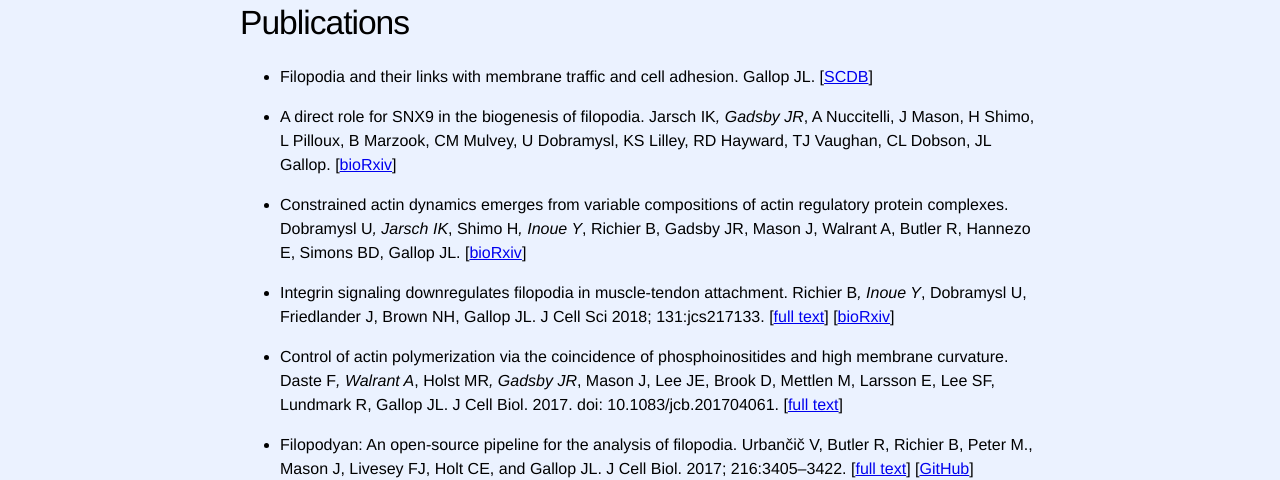
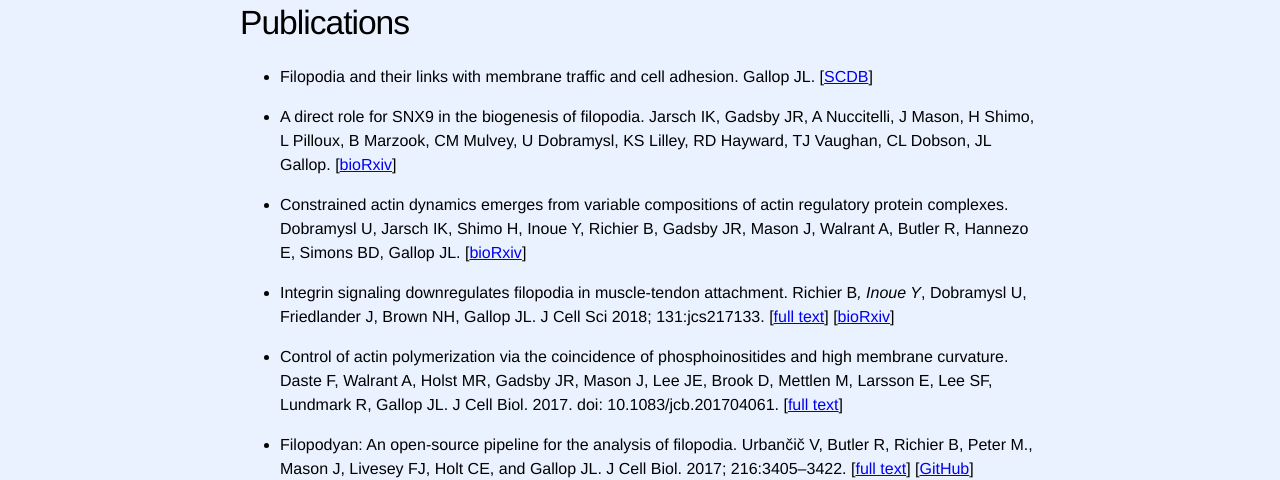
Before and after one commit to Gallop-Lab/gallop-lab.github.io, a Jekyll site: the page built from 5_publications.md, in a window 1280 px wide. Shown: the part 311-791 px from the top of the page. Built offline with Jekyll 4.4.1, drawn with Linux system fonts in a browser that asks for light colours.

```diff
--- a/5_publications.md
+++ b/5_publications.md
@@ -7,10 +7,10 @@ header: |
   </style>
 ---
 * Filopodia and their links with membrane traffic and cell adhesion. Gallop JL. [[SCDB](doi: 10.1016/j.semcdb.2019.11.017)]
-* A direct role for SNX9 in the biogenesis of filopodia.  Jarsch IK*, Gadsby JR*, A Nuccitelli, J Mason, H Shimo, L Pilloux, B Marzook, CM Mulvey, U Dobramysl, KS Lilley, RD Hayward, TJ Vaughan, CL Dobson, JL Gallop. [[bioRxiv](https://doi.org/10.1101/710285)]
-* Constrained actin dynamics emerges from variable compositions of actin regulatory protein complexes. Dobramysl U*, Jarsch IK*, Shimo H*, Inoue Y*, Richier B, Gadsby JR, Mason J, Walrant A, Butler R, Hannezo E, Simons BD, Gallop JL. [[bioRxiv](https://doi.org/10.1101/525725)]
+* A direct role for SNX9 in the biogenesis of filopodia.  Jarsch IK, Gadsby JR, A Nuccitelli, J Mason, H Shimo, L Pilloux, B Marzook, CM Mulvey, U Dobramysl, KS Lilley, RD Hayward, TJ Vaughan, CL Dobson, JL Gallop. [[bioRxiv](https://doi.org/10.1101/710285)]
+* Constrained actin dynamics emerges from variable compositions of actin regulatory protein complexes. Dobramysl U, Jarsch IK, Shimo H, Inoue Y, Richier B, Gadsby JR, Mason J, Walrant A, Butler R, Hannezo E, Simons BD, Gallop JL. [[bioRxiv](https://doi.org/10.1101/525725)]
 * Integrin signaling downregulates filopodia in muscle-tendon attachment. Richier B*, Inoue Y*, Dobramysl U, Friedlander J, Brown NH, Gallop JL. J Cell Sci 2018; 131:jcs217133. [[full text](http://jcs.biologists.org/content/131/16/jcs217133)] [[bioRxiv](https://www.biorxiv.org/content/early/2018/02/23/270546)]
-* Control of actin polymerization via the coincidence of phosphoinositides and high membrane curvature. Daste F*, Walrant A*, Holst MR*, Gadsby JR*, Mason J, Lee JE, Brook D, Mettlen M, Larsson E, Lee SF, Lundmark R, Gallop JL. J Cell Biol. 2017. doi: 10.1083/jcb.201704061. [[full text](http://jcb.rupress.org/content/early/2017/09/18/jcb.201704061)]
+* Control of actin polymerization via the coincidence of phosphoinositides and high membrane curvature. Daste F, Walrant A, Holst MR, Gadsby JR, Mason J, Lee JE, Brook D, Mettlen M, Larsson E, Lee SF, Lundmark R, Gallop JL. J Cell Biol. 2017. doi: 10.1083/jcb.201704061. [[full text](http://jcb.rupress.org/content/early/2017/09/18/jcb.201704061)]
 * Filopodyan: An open-source pipeline for the analysis of filopodia. Urbančič V, Butler R, Richier B, Peter M., Mason J, Livesey FJ, Holt CE, and Gallop JL. J Cell Biol. 2017; 216:3405–3422. [[full text](http://jcb.rupress.org/content/216/10/3405)] [[GitHub](https://github.com/gurdon-institute/Filopodyan)]
 * Membrane curvature in cell biology: An integration of molecular mechanisms. Jarsch IK, Daste F, and Gallop JL. J Cell Biol. 2016; 216 (4): 375-387. [[full text](http://jcb.rupress.org/content/214/4/375.full)]
 * Investigation of the Interaction between Cdc42 and Its Effector TOCA1: HANDOVER OF Cdc42 TO THE ACTIN REGULATOR N-WASP IS FACILITATED BY DIFFERENTIAL BINDING AFFINITIES. Watson JR, Fox HM, Nietlispach D, Gallop JL, Owen D, Mott HR J Biol Chem. 2016; 291(26):13875-90. [[pubmed](http://www.ncbi.nlm.nih.gov/pubmed/27129201)]
```
